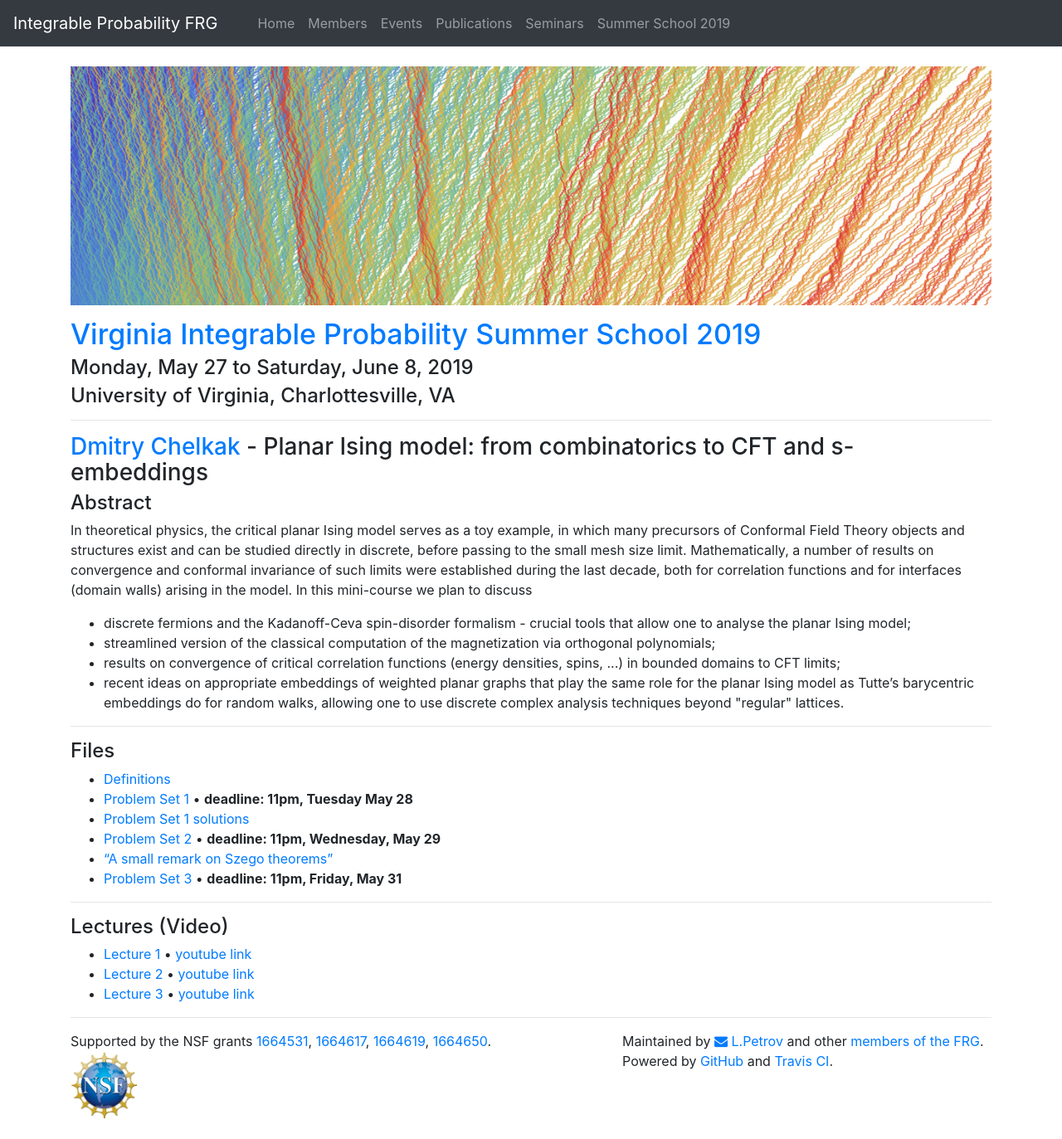
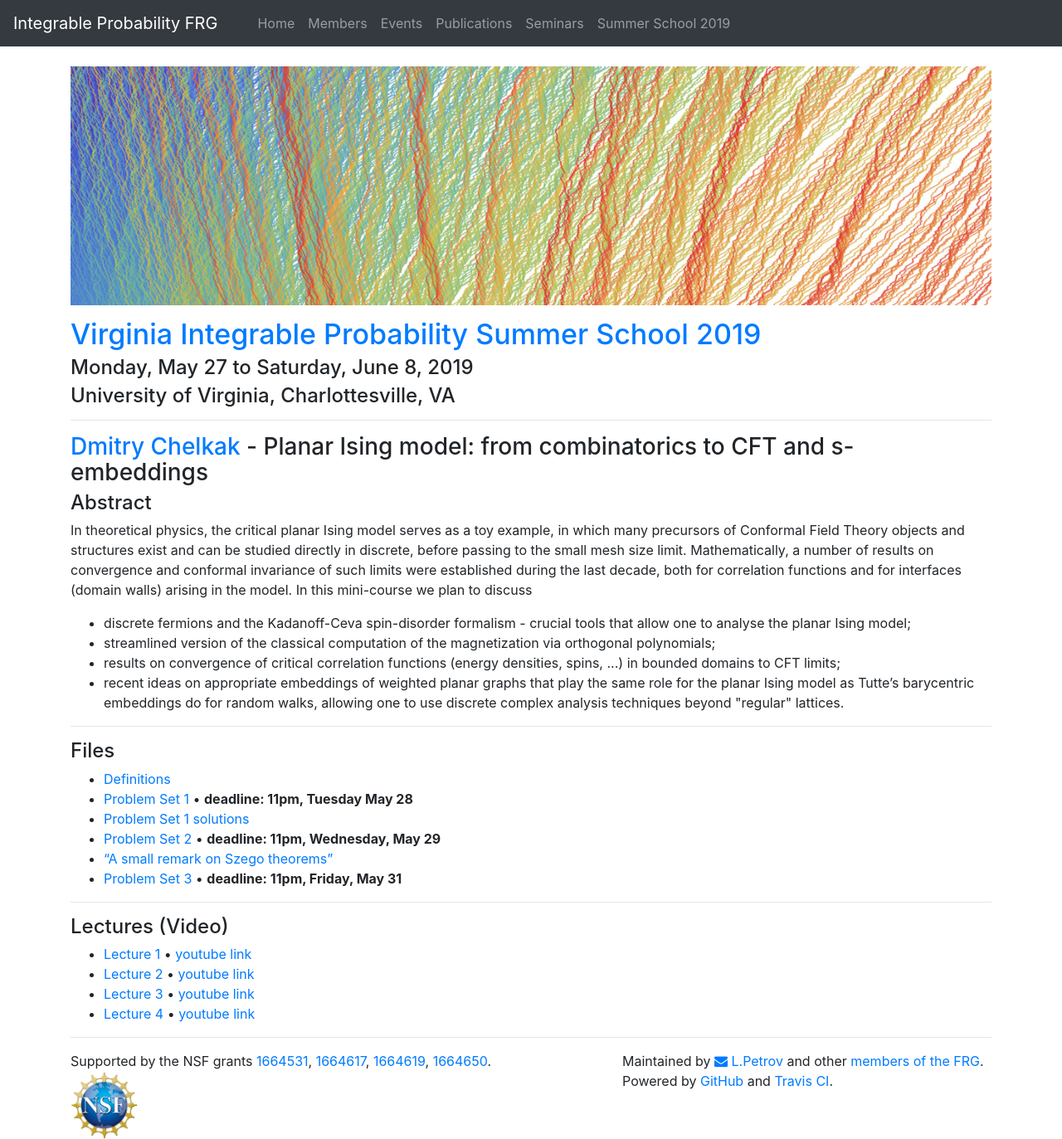
Before and after one commit to int-prob/int-prob-code, a Jekyll site: the page built from vipss2019/chelkak.md, in a window 1280 px wide. Shown: the whole page at 83% size. Built offline with Jekyll 4.4.1, drawn with Linux system fonts in a browser that asks for light colours; nearby versions of some CDN libraries; before the commit the page ends 1349 px from its top, so only the background shows below that.

Commit message:
update chelkak.md at Fri May 31 08:56:59 EDT 2019

```diff
--- a/vipss2019/chelkak.md
+++ b/vipss2019/chelkak.md
@@ -46,3 +46,4 @@
 - [Lecture 1](http://vipss19-lect.s3-website-us-east-1.amazonaws.com/Chelkak-1.mp4) &bull; [youtube link](https://youtu.be/kRBREbwmFY4)
 - [Lecture 2](http://vipss19-lect.s3-website-us-east-1.amazonaws.com/Chelkak-2.mp4) &bull; [youtube link](https://youtu.be/xvjsHEtCXQM)
 - [Lecture 3](http://vipss19-lect.s3-website-us-east-1.amazonaws.com/Chelkak-3.mp4) &bull; [youtube link](https://youtu.be/2fR18JJIKEI)
+- [Lecture 4](http://vipss19-lect.s3-website-us-east-1.amazonaws.com/Chelkak-4.mp4) &bull; [youtube link](https://youtu.be/K9l2U2Svkv4)
```
